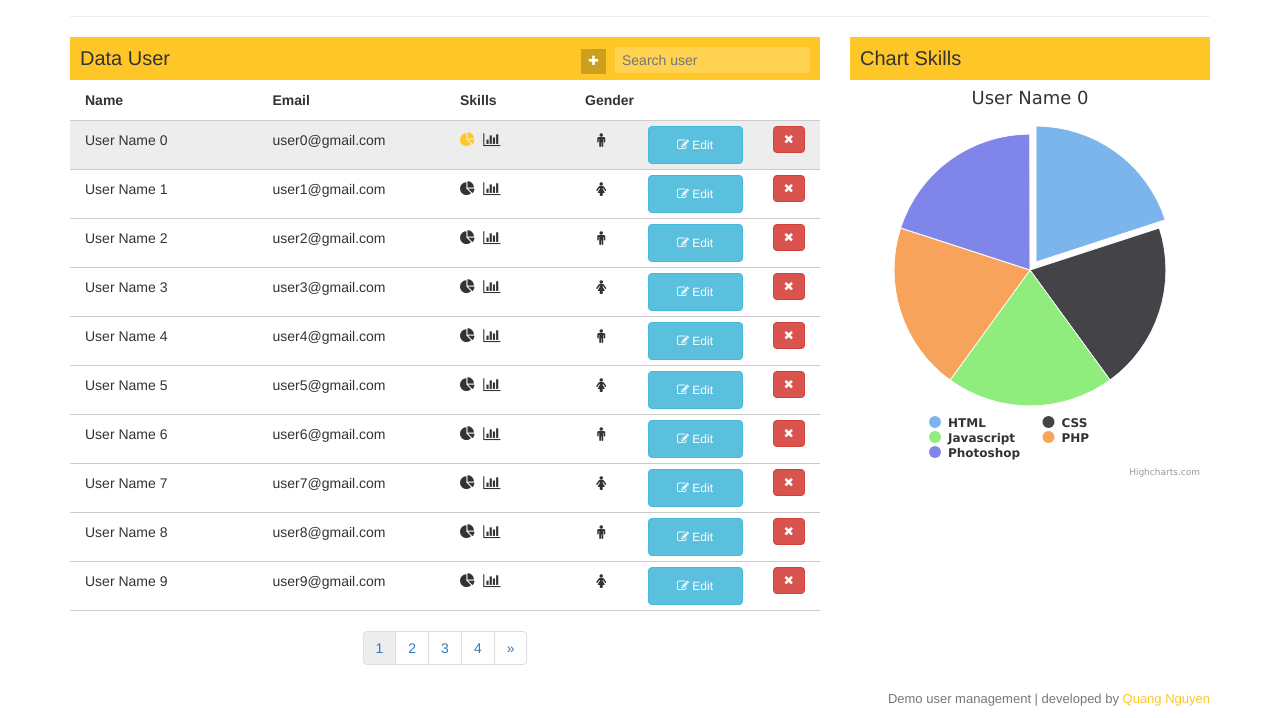
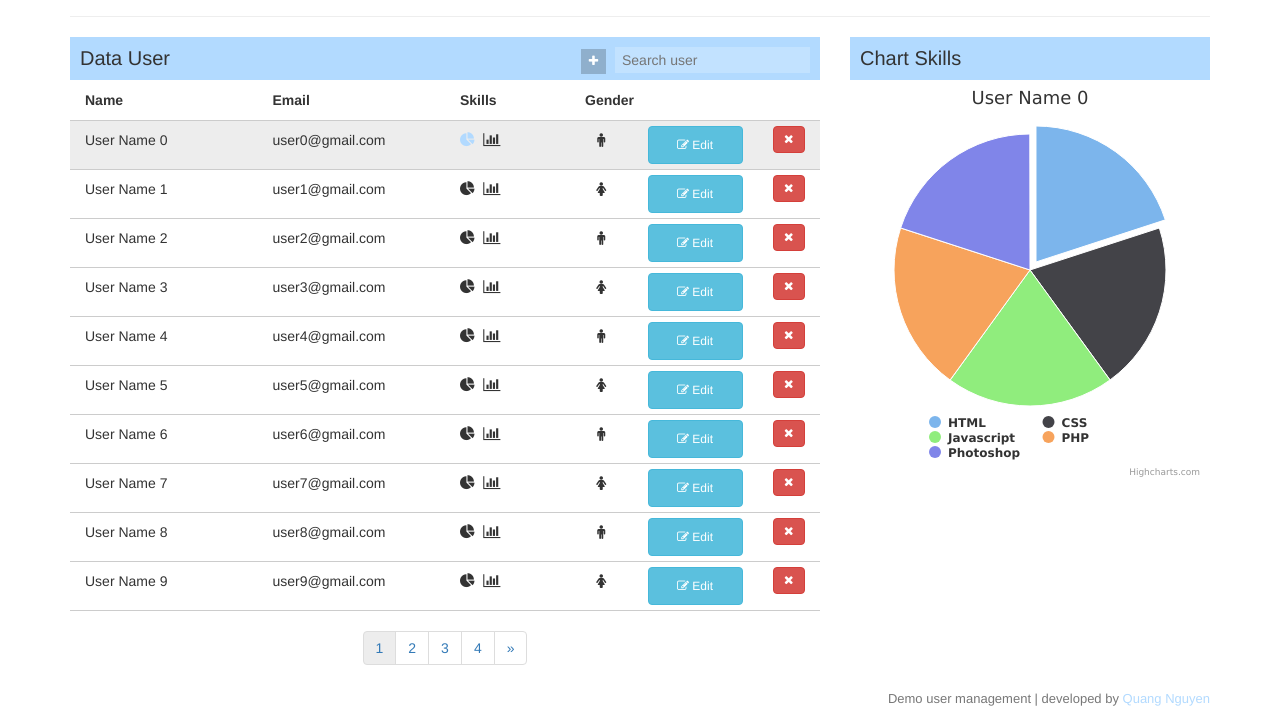
Before and after one commit to wangnguyen/user-manager, a website: page index.html in a window 1280 px wide. Shown: the part 83-801 px from the top of the page. Drawn offline with nearby package versions, Linux system fonts and the light colour scheme.

Commit message:
update style.

```diff
--- a/assets/css/style.css
+++ b/assets/css/style.css
@@ -17,10 +17,10 @@ form input[type=radio]{
     margin: 0 5px 0 20px;
 }
 .modal-header{
-    background: #FFC627;
+    background: #b2daff;
 }
 .box-header{
-    background: #FFC627;
+    background: #b2daff;
     padding: 10px;}
 .right-box{float: right;
     display: inline-block}
@@ -69,7 +69,7 @@ input.search-input{
     font-size: 15px;
 }
 .table-row.selected .user-chart.active{
-    color: #FFC627;
+    color: #b2daff;
 }
 .table-row.selected{
     background: #ededed;
@@ -96,9 +96,8 @@ input.search-input{
     text-align: right;
 }
 .footer a{
-    color: #FFC627;
+    color: #b2daff;
 }
 #chart-skills-responsive{
     width: 80%;
 }
-video{width: 100%; height: auto}
```
